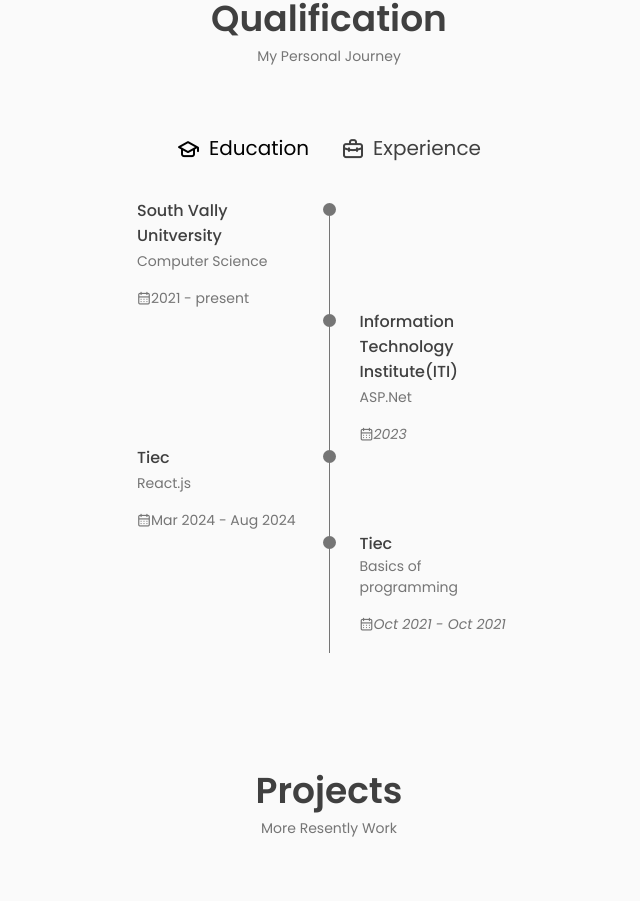
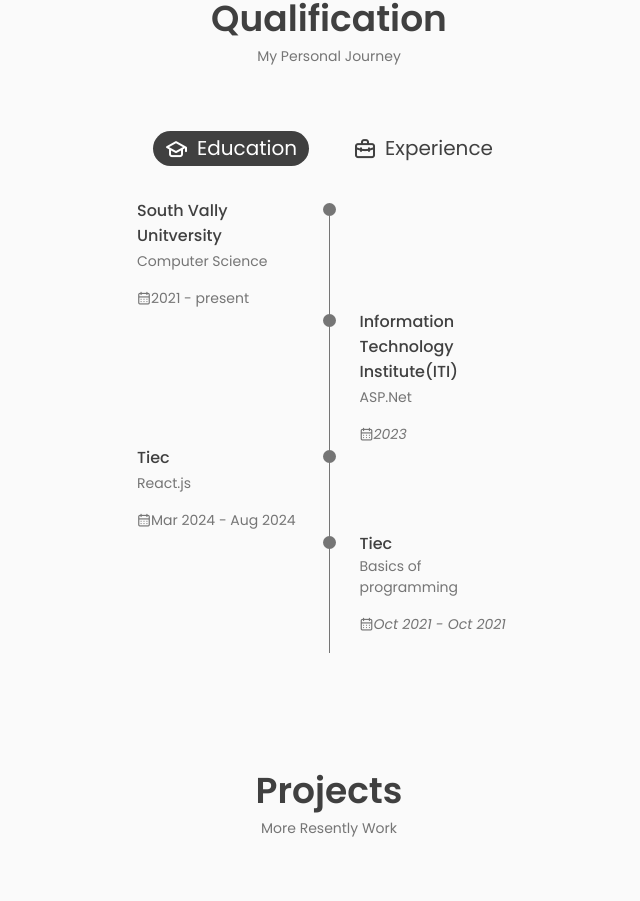
Before and after one commit to ahmedkamalyoussef/Portfolio, a React (Create React App) app: page / in a window 1280 px wide. Shown: the part 2652-3553 px from the top of the page, without its empty margins (311-951 px from the left). Built offline with nearby package versions, Linux system fonts and the light colour scheme.

Commit message:
qualification edit

```diff
--- a/src/Components/Qualifications/Qualifications.css
+++ b/src/Components/Qualifications/Qualifications.css
@@ -14,6 +14,8 @@
     color: var(--title-color);
     margin: 0 var(--mb-1);
     cursor: pointer;
+    padding: 0 .75rem;
+
 }
 
 .qualification-button:hover {
@@ -26,7 +28,9 @@
 }
 
 .qualification-active {
-    color: var(--title-color-dark);
+    color: var(--container-color);
+    background-color: var(--title-color);
+    border-radius: 1.5rem;
 }
 
 .qualification-sections {
```
